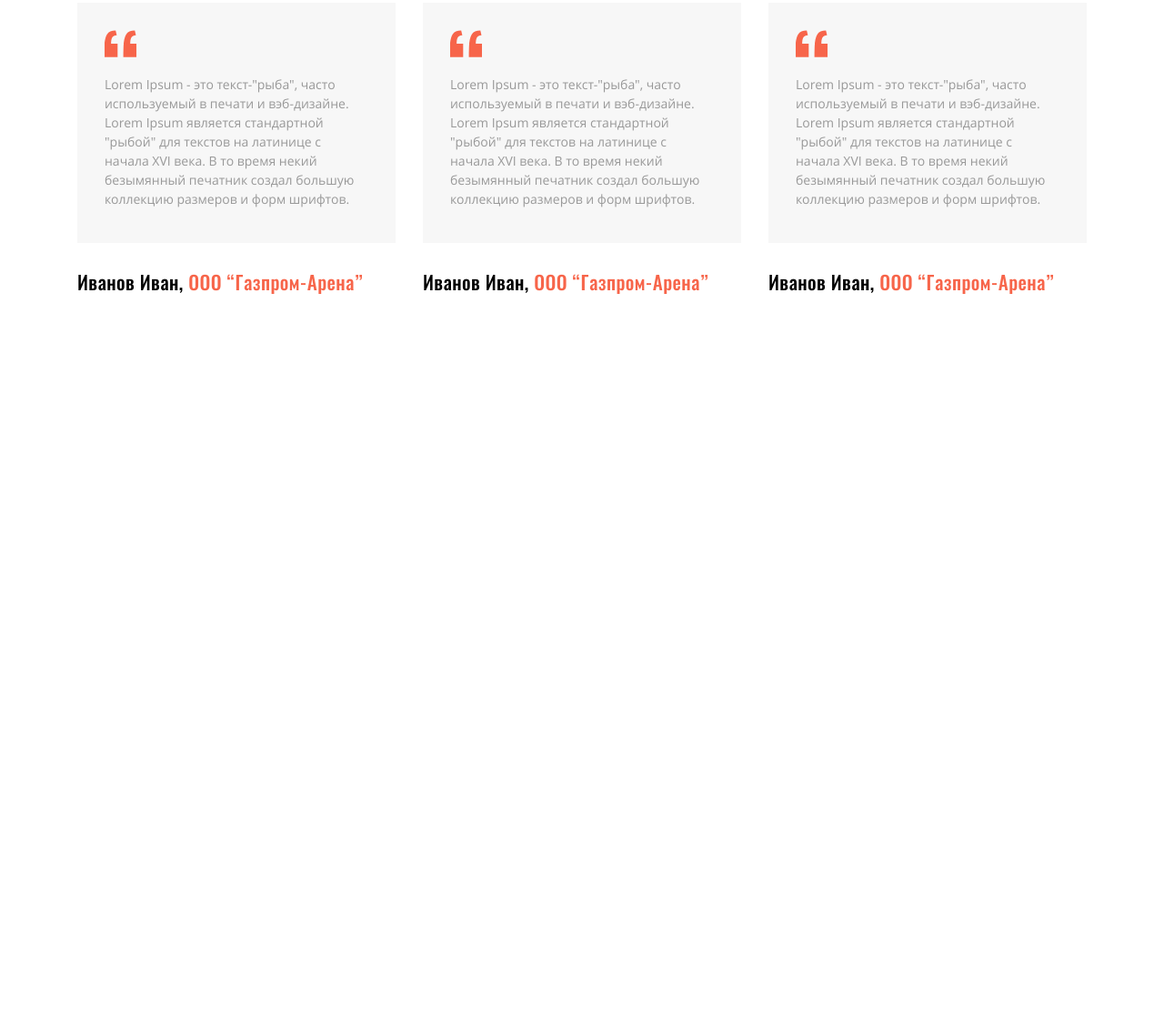
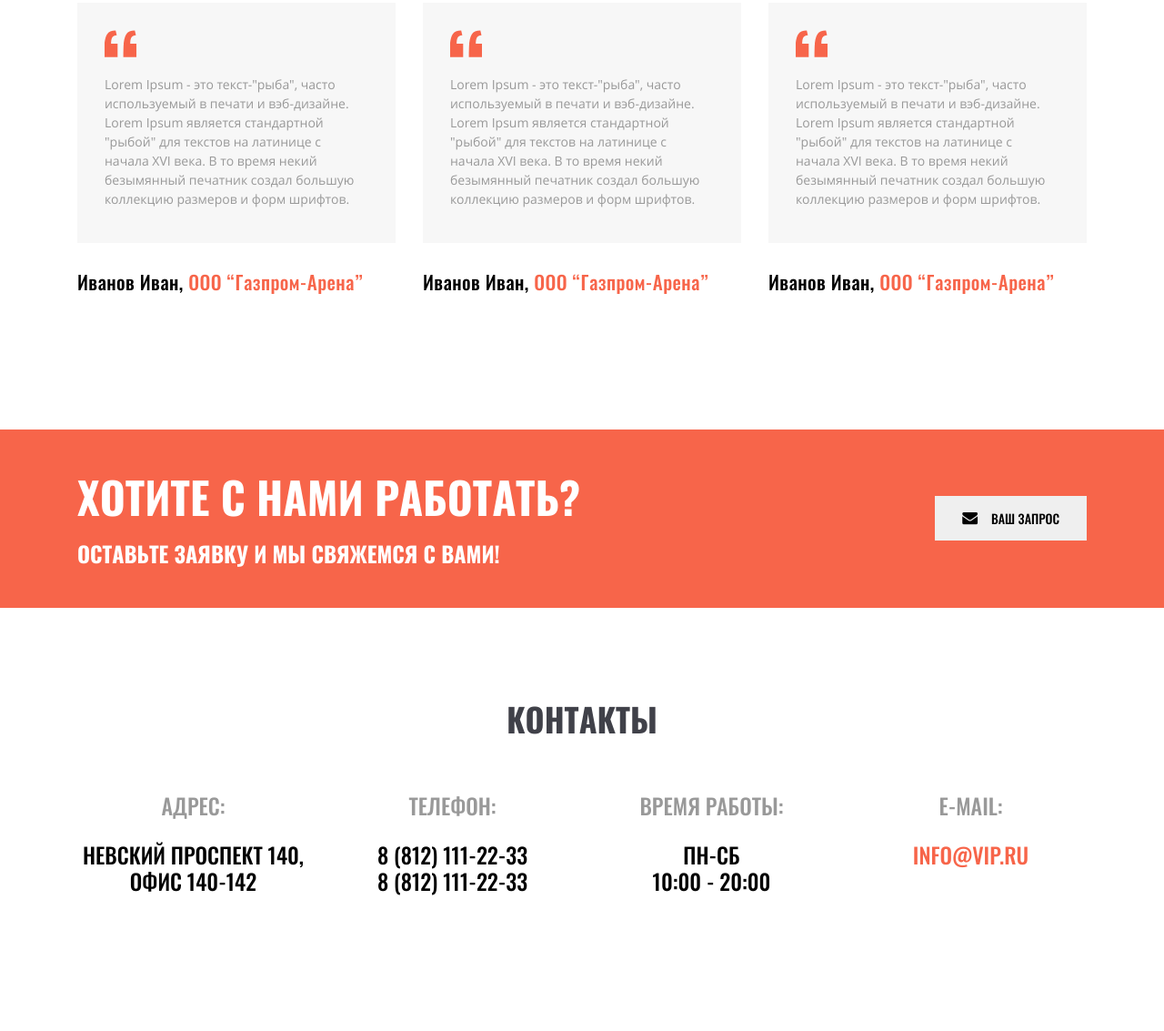
Before and after one commit to Shapovalov-Dmitriy/site-lite, a plain HTML site: page index.html in a window 1280 px wide. Shown: the part 5491-6624 px from the top of the page at 91% size. Before the commit the page ends 5963 px from the top, so only its background shows below. Drawn offline with Linux system fonts and the light colour scheme.

Commit message:
добавил секцию контакты (не закончена)

```diff
--- a/index.html
+++ b/index.html
@@ -273,6 +273,55 @@
                 <!-- /.feed__container -->
             </section>
             <!-- /.feed -->
+            <section class="orange">
+                <div class="orange__container orange__wrapper">
+                    <div class="orange__col-left">
+                        <h2 class="title title__orange">ХОТИТЕ С НАМИ РАБОТАТЬ?</h2>
+                        <p class="orange__text">ОСТАВЬТЕ ЗАЯВКУ И МЫ СВЯЖЕМСЯ С ВАМИ!</p>
+                    </div>
+                    <div class="orange__col-right">
+                        <button class="button" type="button">
+                            <i class="icon-email"></i>
+                            ВАШ ЗАПРОС
+                        </button>
+                    </div>
+                </div>
+            </section>
+            <section class="contacts">
+                <div class="contacts__container">
+                    <h2 class="title title__contacts">КОНТАКТЫ</h2>
+                    <ul class="contacts__list">
+                        <li class="contacts__item">
+                            <p class="contacts__title contacts__title_location">адрес:</p>
+                            <div class="contacts__body">
+                                <address>НЕВСКИЙ ПРОСПЕКТ 140, ОФИС 140-142</address>
+                            </div>
+                        </li>
+                        <li class="contacts__item">
+                            <p class="contacts__title contacts__title_phone">телефон:</p>
+                            <div class="contacts__body">
+                                <a href="tel:88121112233" class="contacts__phone">8 (812) 111-22-33</a>
+                                <a href="tel:88121112233" class="contacts__phone">8 (812) 111-22-33</a>
+                            </div>
+                        </li>
+                        <li class="contacts__item">
+                            <p class="contacts__title contacts__title_time">время работы:</p>
+                            <div class="contacts__body">
+                                <p>ПН-СБ</p>
+                                <time datetime="T10:00:00-20:00:00">10:00 - 20:00</time>
+                            </div>
+                        </li>
+                        <li class="contacts__item">
+                            <p class="contacts__title contacts__title_email">e-mail:</p>
+                            <div class="contacts__body">
+                                <a href="mailto:info@vip.ru" class="contacts__email">info@vip.ru</a>
+                            </div>
+                        </li>
+                    </ul>
+                </div>
+                <!-- /.contacts__container -->
+            </section>
+            <!-- /.contacts -->
         </main>
         <footer class="footer">
             <div class="page__container"></div>
--- a/scss/libs/_settings.scss
+++ b/scss/libs/_settings.scss
@@ -49,6 +49,9 @@
     &__feed {
         margin-bottom: 64px;
     }
+    &__contacts {
+        margin-bottom: 60px;
+    }
 }
 .visually-hidden {
     position: absolute;
--- /dev/null
+++ b/scss/pages/_contacts.scss
@@ -0,0 +1,75 @@
+.contacts {
+    padding: 100px 0 150px;
+    position: relative;
+    // .contacts__list
+
+    &__list {
+        display: flex;
+        align-items: flex-start;
+        margin: 0 -15px;
+    }
+
+    // .contacts__item
+
+    &__item {
+        flex: 1 1 25%;
+        padding: 0 15px;
+    }
+
+    // .contacts__title
+
+    &__title {
+        font-size: 24px;
+        font-weight: 500;
+        color: $text-color;
+        text-transform: uppercase;
+        margin-bottom: 25px;
+        text-align: center;
+        // .contacts__title_location
+
+        &_location {
+        }
+
+        // .contacts__title_phone
+
+        &_phone {
+        }
+
+        // .contacts__title_time
+
+        &_time {
+        }
+
+        // .contacts__title_email
+
+        &_email {
+        }
+    }
+
+    // .contacts__body
+
+    &__body {
+        font-size: 24px;
+        font-weight: 500;
+        color: $dark-color;
+        text-transform: uppercase;
+        text-align: center;
+        address {
+            font-style: normal;
+        }
+        a {
+            display: block;
+        }
+    }
+
+    // .contacts__phone
+
+    &__phone {
+    }
+
+    // .contacts__email
+
+    &__email {
+        color: $accent-color;
+    }
+}
--- a/scss/pages/_feed.scss
+++ b/scss/pages/_feed.scss
@@ -10,6 +10,8 @@
     &__item {
         flex: 1 1 33.333%;
         padding: 0 15px;
+        display: flex;
+        flex-direction: column;
     }
 
     // .feed__body
@@ -19,6 +21,7 @@
         background-color: $block-bg;
         margin-bottom: 30px;
         position: relative;
+        flex: 1 1 auto;
         &::before {
             content: "";
             position: absolute;
--- a/scss/style.scss
+++ b/scss/style.scss
@@ -15,3 +15,4 @@
 @import "pages/faq";
 @import "pages/partners";
 @import "pages/feed";
+@import "pages/contacts";
```
Also changed, not shown: css/style.css.
